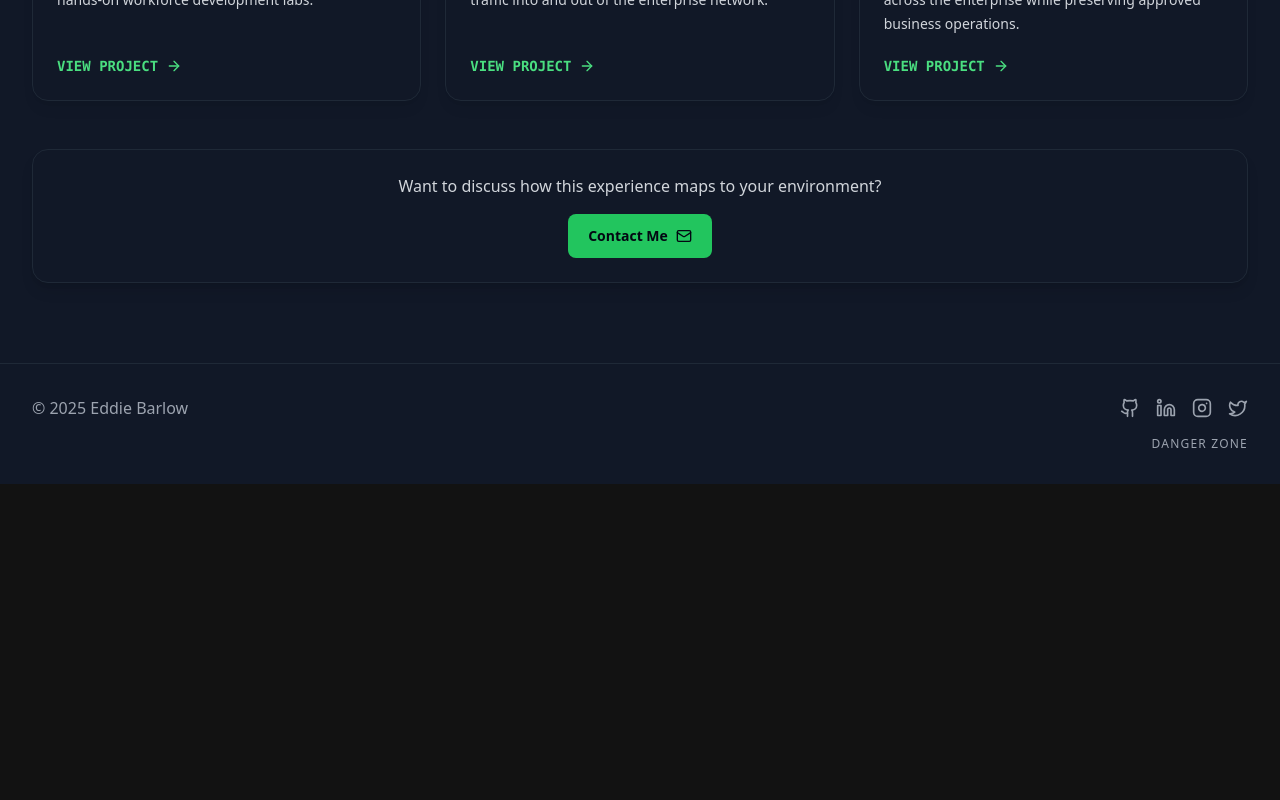
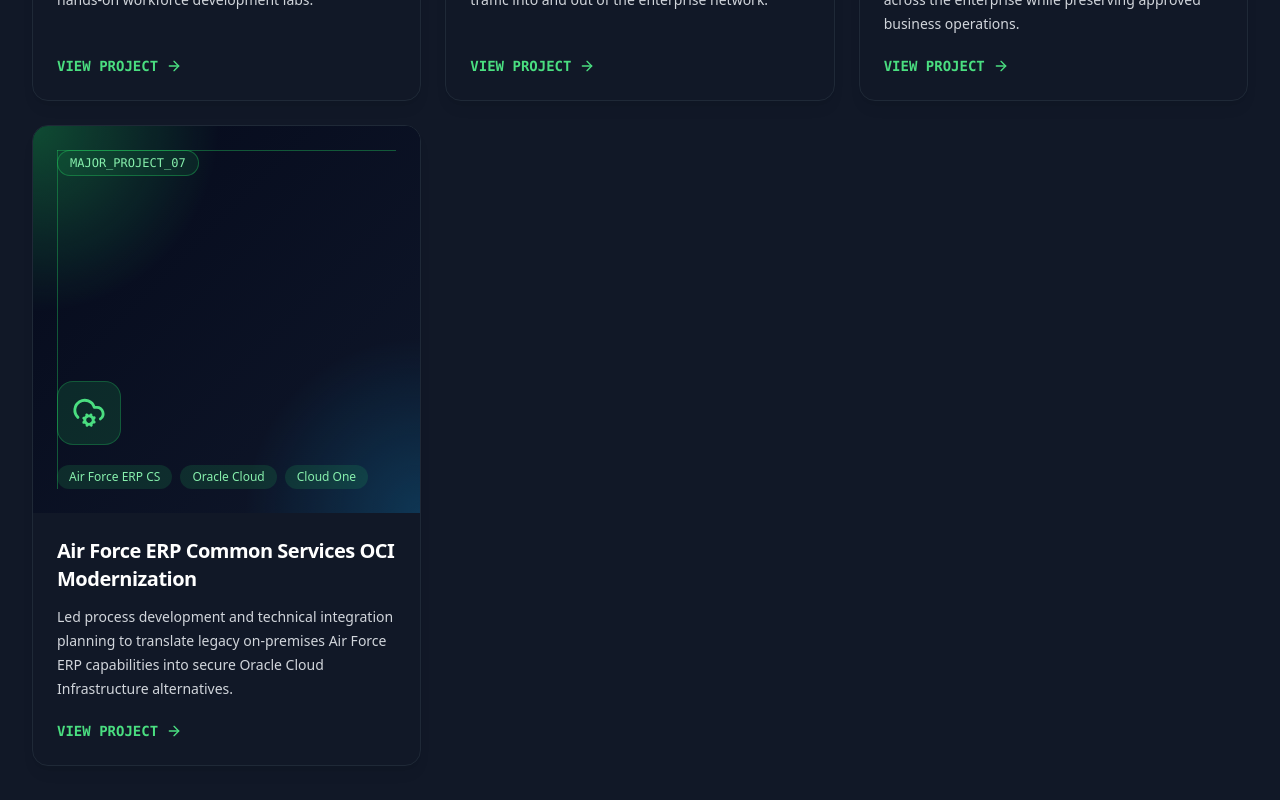
Before and after one commit to ebarlowjr2/cyber-engineer, a React (Vite) app: page /major-projects in a window 1280 px wide. Shown: the part 1780-2580 px from the top of the page. Before the commit the page ends 2264 px from the top, so only its background shows below. Built offline with nearby package versions, Linux system fonts and the light colour scheme; no server answers.

Commit message:
Add Air Force ERP cloud modernization project

```diff
--- a/src/data/portfolio.ts
+++ b/src/data/portfolio.ts
@@ -1,4 +1,4 @@
-import { AlertTriangle, Eye, FileCheck, Lock, Network, Shield } from 'lucide-react'
+import { AlertTriangle, CloudCog, Eye, FileCheck, Lock, Network, Shield } from 'lucide-react'
 import type { ComponentType } from 'react'
 
 export type IconType = ComponentType<{ size?: number; className?: string }>
@@ -138,5 +138,21 @@
     ],
     tags: ['USPS', 'DLP', 'USB Control', 'SentinelOne', 'Armis'],
   },
+  {
+    title: 'Air Force ERP Common Services OCI Modernization',
+    slug: 'air-force-erp-common-services-oci-modernization',
+    icon: CloudCog,
+    shortDescription:
+      'Led process development and technical integration planning to translate legacy on-premises Air Force ERP capabilities into secure Oracle Cloud Infrastructure alternatives.',
+    summary: [
+      'Served as the Lead Process Developer and Technical Integration Subject Matter Expert for the Air Force Enterprise Resource Planning Common Services (ERP CS) modernization effort, helping shape the transition from legacy on-premises technologies to shared services within Oracle Cloud Infrastructure (OCI) on Cloud One.',
+      'Developed a cloud-focused, Department of Defense-style Analysis of Alternatives (AoA) process that gave program leaders a repeatable method for evaluating legacy capabilities against OCI-native and cloud-compatible options. The approach considered mission fit, cybersecurity, integration dependencies, operational risk, sustainment, and migration feasibility instead of treating cloud adoption as a one-for-one technology replacement.',
+      'Translated technical requirements and legacy service dependencies into actionable cloud alternatives, serving as an integration bridge among program leadership, cybersecurity teams, application owners, infrastructure engineers, and mission partners. This work helped stakeholders make defensible modernization decisions while preserving mission continuity and supporting continuous Authority to Operate readiness.',
+      'The broader ERP CS platform provides standardized OCI hosting, application support, and layered cybersecurity services for major Air Force mission applications including DEAMS, AFIPPS, and MRO. My contribution established the process and technical decision framework needed to align those shared cloud capabilities with complex legacy workloads.',
+    ],
+    tags: ['Air Force ERP CS', 'Oracle Cloud', 'Cloud One', 'AoA', 'Technical Integration'],
+    link: 'https://sam.gov/workspace/contract/opp/1eb34015cf254a1ca0c2f4a6f79c84b2/view',
+    linkLabel: 'View ERP CS Program Source',
+  },
 
 ]
```
